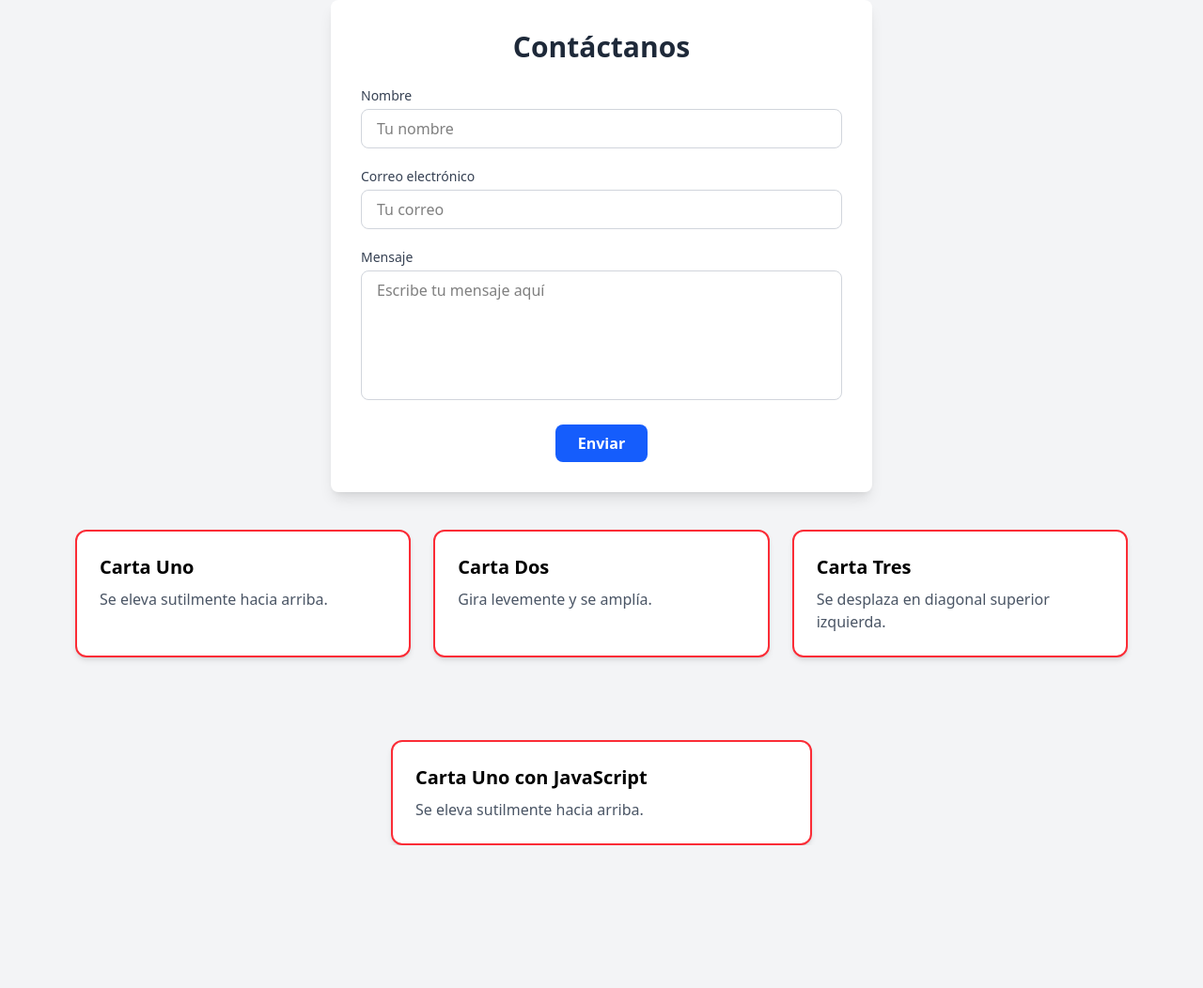
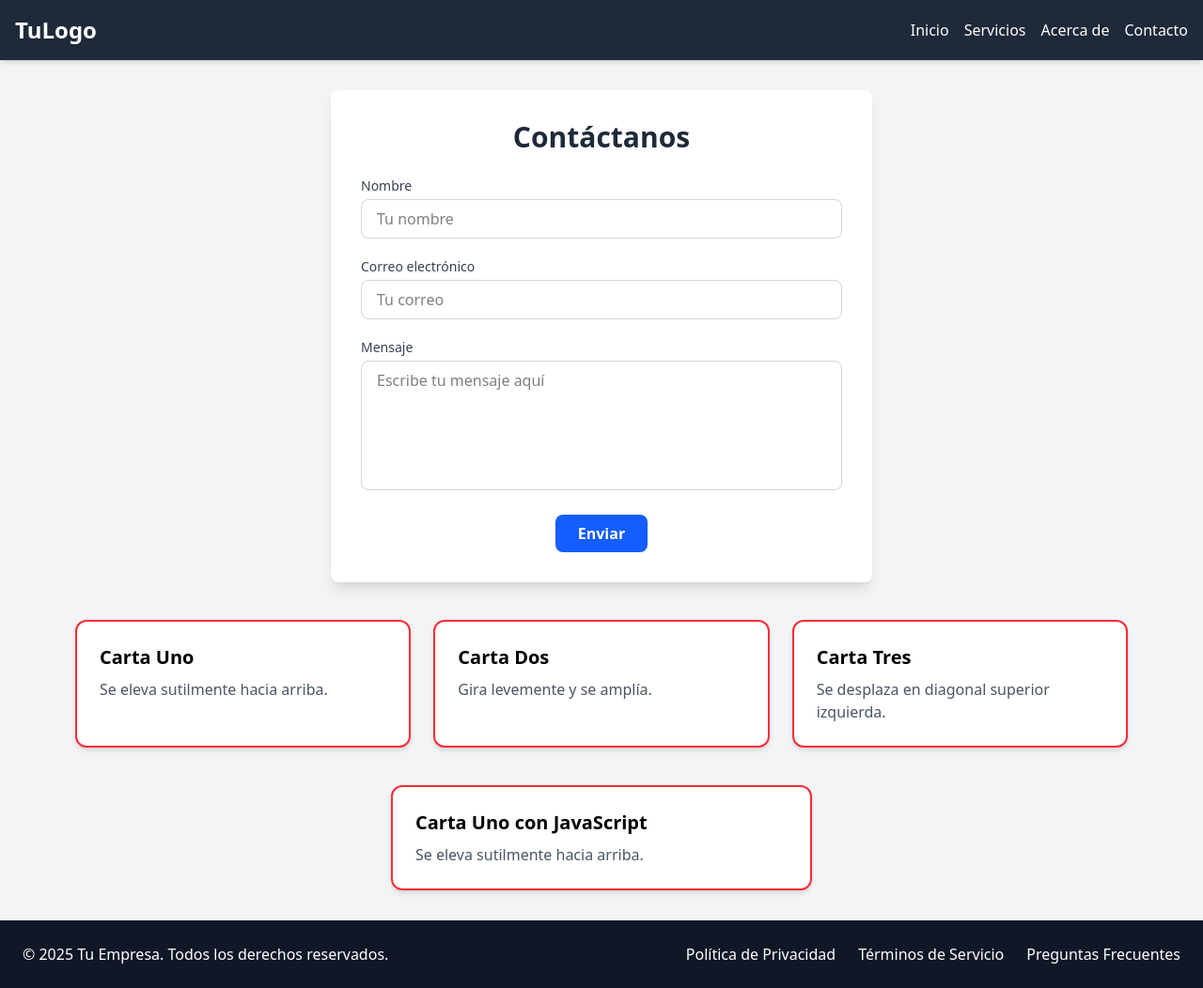
Before and after one commit to Kevin-humberto/pagianweb, a Flask app: page / in a window 1280 px wide. Shown: the whole page at 94% size. Before the commit the page ends 900 px from the top, so only its background shows below. Run offline with Flask 3, Linux system fonts and the light colour scheme; some libraries are stand-ins or nearby versions.

Commit message:
style: add_footer_end_header

```diff
--- a/static/output.css
+++ b/static/output.css
@@ -17,6 +17,7 @@
     --color-gray-600: oklch(44.6% 0.03 256.802);
     --color-gray-700: oklch(37.3% 0.034 259.733);
     --color-gray-800: oklch(27.8% 0.033 256.848);
+    --color-gray-900: oklch(21% 0.034 264.665);
     --color-white: #fff;
     --spacing: 0.25rem;
     --container-md: 28rem;
@@ -26,6 +27,8 @@
     --text-sm--line-height: calc(1.25 / 0.875);
     --text-xl: 1.25rem;
     --text-xl--line-height: calc(1.75 / 1.25);
+    --text-2xl: 1.5rem;
+    --text-2xl--line-height: calc(2 / 1.5);
     --text-3xl: 1.875rem;
     --text-3xl--line-height: calc(2.25 / 1.875);
     --font-weight-medium: 500;
@@ -188,17 +191,44 @@
   .static {
     position: static;
   }
+  .container {
+    width: 100%;
+    @media (width >= 40rem) {
+      max-width: 40rem;
+    }
+    @media (width >= 48rem) {
+      max-width: 48rem;
+    }
+    @media (width >= 64rem) {
+      max-width: 64rem;
+    }
+    @media (width >= 80rem) {
+      max-width: 80rem;
+    }
+    @media (width >= 96rem) {
+      max-width: 96rem;
+    }
+  }
+  .mx-auto {
+    margin-inline: auto;
+  }
   .mt-6 {
     margin-top: calc(var(--spacing) * 6);
   }
   .mt-10 {
     margin-top: calc(var(--spacing) * 10);
   }
+  .mt-auto {
+    margin-top: auto;
+  }
   .mb-1 {
     margin-bottom: calc(var(--spacing) * 1);
   }
   .mb-2 {
     margin-bottom: calc(var(--spacing) * 2);
+  }
+  .mb-4 {
+    margin-bottom: calc(var(--spacing) * 4);
   }
   .mb-6 {
     margin-bottom: calc(var(--spacing) * 6);
@@ -215,8 +245,17 @@
   .grid {
     display: grid;
   }
+  .hidden {
+    display: none;
+  }
+  .h-6 {
+    height: calc(var(--spacing) * 6);
+  }
   .min-h-screen {
     min-height: 100vh;
+  }
+  .w-6 {
+    width: calc(var(--spacing) * 6);
   }
   .w-full {
     width: 100%;
@@ -229,6 +268,9 @@
   }
   .max-w-xl {
     max-width: var(--container-xl);
+  }
+  .flex-grow {
+    flex-grow: 1;
   }
   .translate-y-0 {
     --tw-translate-y: calc(var(--spacing) * 0);
@@ -253,6 +295,9 @@
   .items-center {
     align-items: center;
   }
+  .justify-between {
+    justify-content: space-between;
+  }
   .justify-center {
     justify-content: center;
   }
@@ -264,6 +309,20 @@
       --tw-space-y-reverse: 0;
       margin-block-start: calc(calc(var(--spacing) * 5) * var(--tw-space-y-reverse));
       margin-block-end: calc(calc(var(--spacing) * 5) * calc(1 - var(--tw-space-y-reverse)));
+    }
+  }
+  .space-x-4 {
+    :where(& > :not(:last-child)) {
+      --tw-space-x-reverse: 0;
+      margin-inline-start: calc(calc(var(--spacing) * 4) * var(--tw-space-x-reverse));
+      margin-inline-end: calc(calc(var(--spacing) * 4) * calc(1 - var(--tw-space-x-reverse)));
+    }
+  }
+  .space-x-6 {
+    :where(& > :not(:last-child)) {
+      --tw-space-x-reverse: 0;
+      margin-inline-start: calc(calc(var(--spacing) * 6) * var(--tw-space-x-reverse));
+      margin-inline-end: calc(calc(var(--spacing) * 6) * calc(1 - var(--tw-space-x-reverse)));
     }
   }
   .rounded-lg {
@@ -292,8 +351,17 @@
   .bg-gray-100 {
     background-color: var(--color-gray-100);
   }
+  .bg-gray-800 {
+    background-color: var(--color-gray-800);
+  }
+  .bg-gray-900 {
+    background-color: var(--color-gray-900);
+  }
   .bg-white {
     background-color: var(--color-white);
+  }
+  .p-4 {
+    padding: calc(var(--spacing) * 4);
   }
   .p-6 {
     padding: calc(var(--spacing) * 6);
@@ -310,8 +378,15 @@
   .py-2 {
     padding-block: calc(var(--spacing) * 2);
   }
+  .py-8 {
+    padding-block: calc(var(--spacing) * 8);
+  }
   .text-center {
     text-align: center;
+  }
+  .text-2xl {
+    font-size: var(--text-2xl);
+    line-height: var(--tw-leading, var(--text-2xl--line-height));
   }
   .text-3xl {
     font-size: var(--text-3xl);
@@ -428,6 +503,13 @@
       }
     }
   }
+  .hover\:text-gray-300 {
+    &:hover {
+      @media (hover: hover) {
+        color: var(--color-gray-300);
+      }
+    }
+  }
   .hover\:shadow-2xl {
     &:hover {
       @media (hover: hover) {
@@ -469,9 +551,34 @@
       outline-style: none;
     }
   }
+  .md\:mb-0 {
+    @media (width >= 48rem) {
+      margin-bottom: calc(var(--spacing) * 0);
+    }
+  }
+  .md\:flex {
+    @media (width >= 48rem) {
+      display: flex;
+    }
+  }
+  .md\:hidden {
+    @media (width >= 48rem) {
+      display: none;
+    }
+  }
   .md\:grid-cols-3 {
     @media (width >= 48rem) {
       grid-template-columns: repeat(3, minmax(0, 1fr));
+    }
+  }
+  .md\:items-center {
+    @media (width >= 48rem) {
+      align-items: center;
+    }
+  }
+  .md\:justify-between {
+    @media (width >= 48rem) {
+      justify-content: space-between;
     }
   }
 }
@@ -511,6 +618,11 @@
   inherits: false;
 }
 @property --tw-space-y-reverse {
+  syntax: "*";
+  inherits: false;
+  initial-value: 0;
+}
+@property --tw-space-x-reverse {
   syntax: "*";
   inherits: false;
   initial-value: 0;
@@ -620,6 +732,7 @@
       --tw-skew-x: initial;
       --tw-skew-y: initial;
       --tw-space-y-reverse: 0;
+      --tw-space-x-reverse: 0;
       --tw-border-style: solid;
       --tw-font-weight: initial;
       --tw-shadow: 0 0 #0000;
--- a/templates/index.html
+++ b/templates/index.html
@@ -8,10 +8,34 @@
   <title>Contáctanos</title>
 </head>
 
-<body class="bg-gray-100 min-h-screen flex items-center justify-center px-4">
+<body class="bg-gray-100 flex flex-col min-h-screen">
+
+  <!-- Cabezera centrado -->
+  <header class="bg-gray-800 text-white p-4 shadow-md">
+    <div class="container mx-auto flex justify-between items-center">
+      <a href="#" class="text-2xl font-bold">TuLogo</a>
+
+      <nav class="hidden md:flex space-x-4">
+        <a href="#" class="hover:text-gray-300">Inicio</a>
+        <a href="#" class="hover:text-gray-300">Servicios</a>
+        <a href="#" class="hover:text-gray-300">Acerca de</a>
+        <a href="#" class="hover:text-gray-300">Contacto</a>
+      </nav>
+
+      <div class="md:hidden">
+        <button class="text-white focus:outline-none">
+          <svg class="w-6 h-6" fill="none" stroke="currentColor" viewBox="0 0 24 24" xmlns="http://www.w3.org/2000/svg">
+            <path stroke-linecap="round" stroke-linejoin="round" stroke-width="2" d="M4 6h16M4 12h16m-7 6h7"></path>
+          </svg>
+        </button>
+      </div>
+    </div>
+  </header>
+
+  <!-- Formulario -->
+  <main class="flex-grow flex flex-col items-center justify-center px-4 py-8">
     <div class="flex flex-col items-center w-full max-w-6xl">
 
-    <!-- Formulario centrado -->
       <div class="w-full max-w-xl bg-white p-8 rounded-lg shadow-lg mb-10">
         <h1 class="text-3xl font-bold text-center text-gray-800 mb-6">Contáctanos</h1>
 
@@ -52,38 +76,52 @@
 
       <!-- Cartas centradas con borde rojo y diferentes animaciones -->
       <div class="grid grid-cols-1 md:grid-cols-3 gap-6 w-full px-4">
-      <!-- Carta 1 -->
+
         <div
           class="bg-white border-2 border-red-500 p-6 rounded-xl shadow-md transform transition duration-500 hover:-translate-y-2 hover:shadow-2xl">
           <h2 class="text-xl font-semibold mb-2">Carta Uno</h2>
           <p class="text-gray-600">Se eleva sutilmente hacia arriba.</p>
         </div>
 
-      <!-- Carta 2 -->
         <div
           class="bg-white border-2 border-red-500 p-6 rounded-xl shadow-md transform transition duration-500 hover:rotate-3 hover:scale-105 hover:shadow-lg">
           <h2 class="text-xl font-semibold mb-2">Carta Dos</h2>
           <p class="text-gray-600">Gira levemente y se amplía.</p>
         </div>
 
-      <!-- Carta 3 -->
         <div
           class="bg-white border-2 border-red-500 p-6 rounded-xl shadow-md transform transition duration-500 hover:-translate-x-2 hover:-translate-y-2 hover:shadow-xl">
           <h2 class="text-xl font-semibold mb-2">Carta Tres</h2>
           <p class="text-gray-600">Se desplaza en diagonal superior izquierda.</p>
         </div>
+
       </div>
-    <br><br>
 
-    <!-- Carta con animación JavaScript-->
+      <!-- Carta con javascript -->
       <div
         class="card bg-white border-2 border-red-500 p-6 rounded-xl shadow-md transform opacity-0 translate-y-8 transition-all duration-700 mt-10 w-full max-w-md">
         <h2 class="text-xl font-semibold mb-2">Carta Uno con JavaScript</h2>
         <p class="text-gray-600">Se eleva sutilmente hacia arriba.</p>
       </div>
     </div>
+  </main>
 
-  <!--  Script JavaScript cargado correctamente -->
+  <!-- Footer -->
+  <footer class="bg-gray-900 text-white p-6 mt-auto">
+    <div class="container mx-auto text-center md:flex md:justify-between md:items-center">
+      <div class="mb-4 md:mb-0">
+        <p>&copy; 2025 Tu Empresa. Todos los derechos reservados.</p>
+      </div>
+
+      <div class="flex justify-center space-x-6">
+        <a href="#" class="hover:text-gray-300">Política de Privacidad</a>
+        <a href="#" class="hover:text-gray-300">Términos de Servicio</a>
+        <a href="#" class="hover:text-gray-300">Preguntas Frecuentes</a>
+      </div>
+    </div>
+  </footer>
+
+  <!-- Scripts -->
   <script src="{{ url_for('static', filename='js/animacion1.js') }}" defer></script>
 
 </body>
```
Lines whose indentation alone changed are shown as unchanged.
